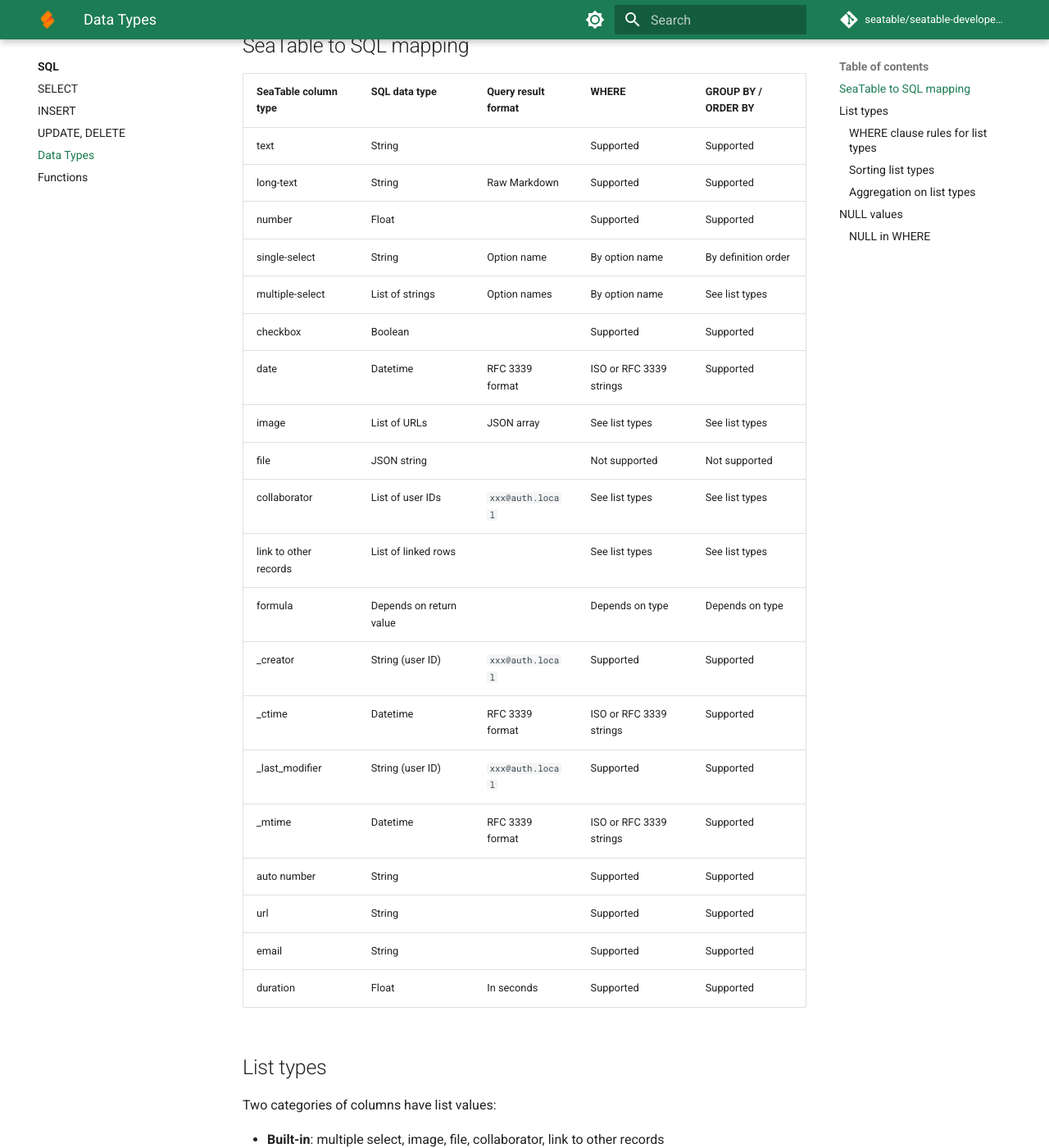
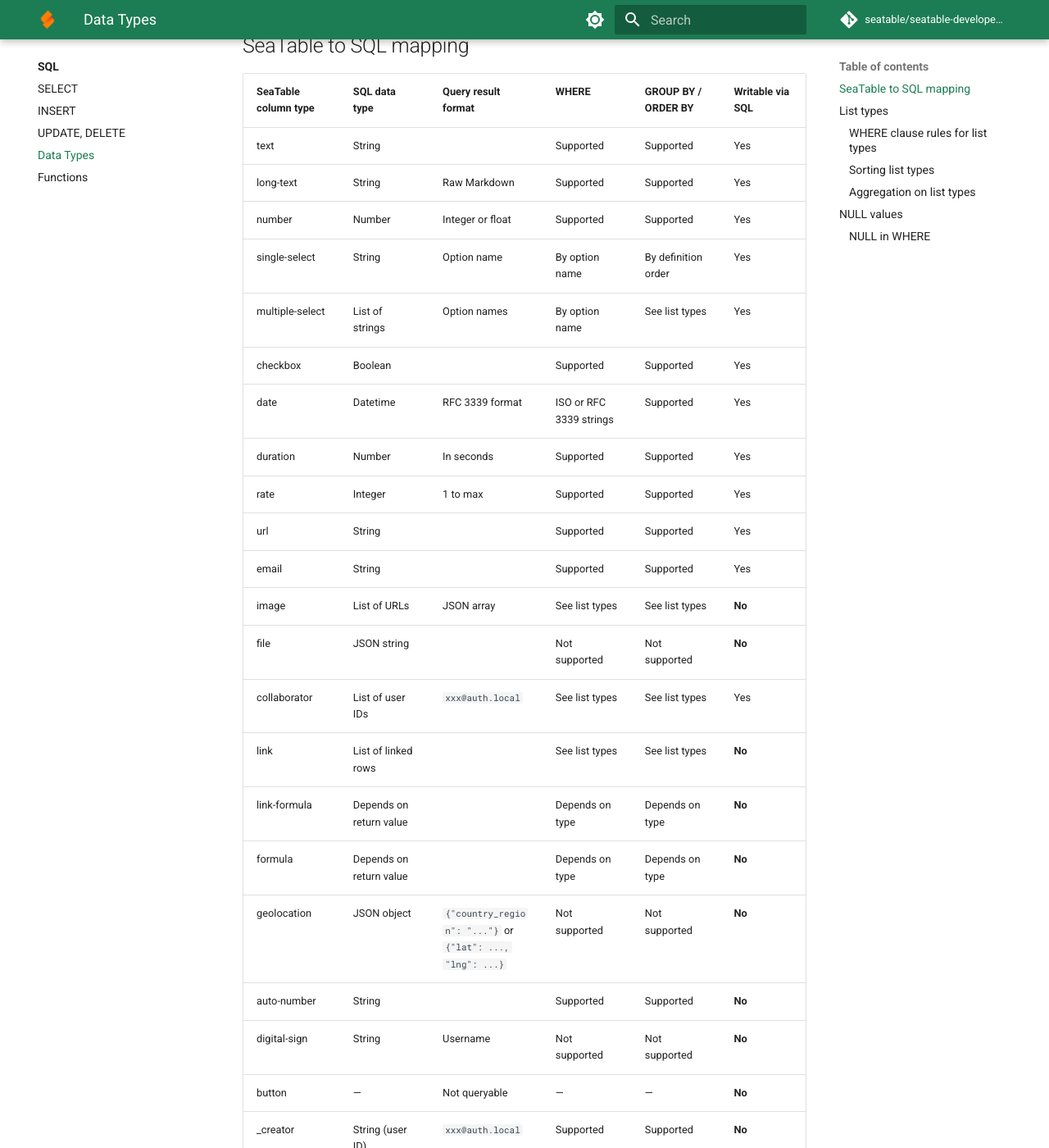
Before and after one commit to seatable/seatable-developer-docs, an MkDocs documentation site: the page built from docs/sql/data-types.md, in a window 1280 px wide and 1400 px high, scrolled down 190 px. Shown: the whole window at 82% size. Built offline with MkDocs 1.6.1 and Material for MkDocs 9.7.7, drawn with Linux system fonts in a browser that asks for light colours; comment, search, counter and statistics services are not loaded.

Commit message:
Complete data types table: add missing column types and writable flag
- Add new "Writable via SQL" column for quick reference
- Add missing column types: rate, geolocation, link-formula, digital-sign, button
- Fix number type: "Number" not "Float" (returns integers too)
- Group writable types first, non-writable types below
- Normalize type names to match API (link, auto-number)

Co-Authored-By: Claude Opus 4.6 (1M context) <noreply@anthropic.com>

```diff
--- a/docs/sql/data-types.md
+++ b/docs/sql/data-types.md
@@ -2,28 +2,33 @@
 
 ## SeaTable to SQL mapping
 
-| SeaTable column type | SQL data type | Query result format | WHERE | GROUP BY / ORDER BY |
-|:---|:---|:---|:---|:---|
-| text | String | | Supported | Supported |
-| long-text | String | Raw Markdown | Supported | Supported |
-| number | Float | | Supported | Supported |
-| single-select | String | Option name | By option name | By definition order |
-| multiple-select | List of strings | Option names | By option name | See list types |
-| checkbox | Boolean | | Supported | Supported |
-| date | Datetime | RFC 3339 format | ISO or RFC 3339 strings | Supported |
-| image | List of URLs | JSON array | See list types | See list types |
-| file | JSON string | | Not supported | Not supported |
-| collaborator | List of user IDs | `xxx@auth.local` | See list types | See list types |
-| link to other records | List of linked rows | | See list types | See list types |
-| formula | Depends on return value | | Depends on type | Depends on type |
-| \_creator | String (user ID) | `xxx@auth.local` | Supported | Supported |
-| \_ctime | Datetime | RFC 3339 format | ISO or RFC 3339 strings | Supported |
-| \_last\_modifier | String (user ID) | `xxx@auth.local` | Supported | Supported |
-| \_mtime | Datetime | RFC 3339 format | ISO or RFC 3339 strings | Supported |
-| auto number | String | | Supported | Supported |
-| url | String | | Supported | Supported |
-| email | String | | Supported | Supported |
-| duration | Float | In seconds | Supported | Supported |
+| SeaTable column type | SQL data type | Query result format | WHERE | GROUP BY / ORDER BY | Writable via SQL |
+|:---|:---|:---|:---|:---|:---|
+| text | String | | Supported | Supported | Yes |
+| long-text | String | Raw Markdown | Supported | Supported | Yes |
+| number | Number | Integer or float | Supported | Supported | Yes |
+| single-select | String | Option name | By option name | By definition order | Yes |
+| multiple-select | List of strings | Option names | By option name | See list types | Yes |
+| checkbox | Boolean | | Supported | Supported | Yes |
+| date | Datetime | RFC 3339 format | ISO or RFC 3339 strings | Supported | Yes |
+| duration | Number | In seconds | Supported | Supported | Yes |
+| rate | Integer | 1 to max | Supported | Supported | Yes |
+| url | String | | Supported | Supported | Yes |
+| email | String | | Supported | Supported | Yes |
+| image | List of URLs | JSON array | See list types | See list types | **No** |
+| file | JSON string | | Not supported | Not supported | **No** |
+| collaborator | List of user IDs | `xxx@auth.local` | See list types | See list types | Yes |
+| link | List of linked rows | | See list types | See list types | **No** |
+| link-formula | Depends on return value | | Depends on type | Depends on type | **No** |
+| formula | Depends on return value | | Depends on type | Depends on type | **No** |
+| geolocation | JSON object | `{"country_region": "..."}` or `{"lat": ..., "lng": ...}` | Not supported | Not supported | **No** |
+| auto-number | String | | Supported | Supported | **No** |
+| digital-sign | String | Username | Not supported | Not supported | **No** |
+| button | — | Not queryable | — | — | **No** |
+| \_creator | String (user ID) | `xxx@auth.local` | Supported | Supported | **No** |
+| \_ctime | Datetime | RFC 3339 format | ISO or RFC 3339 strings | Supported | **No** |
+| \_last\_modifier | String (user ID) | `xxx@auth.local` | Supported | Supported | **No** |
+| \_mtime | Datetime | RFC 3339 format | ISO or RFC 3339 strings | Supported | **No** |
 
 ## List types
 
```
